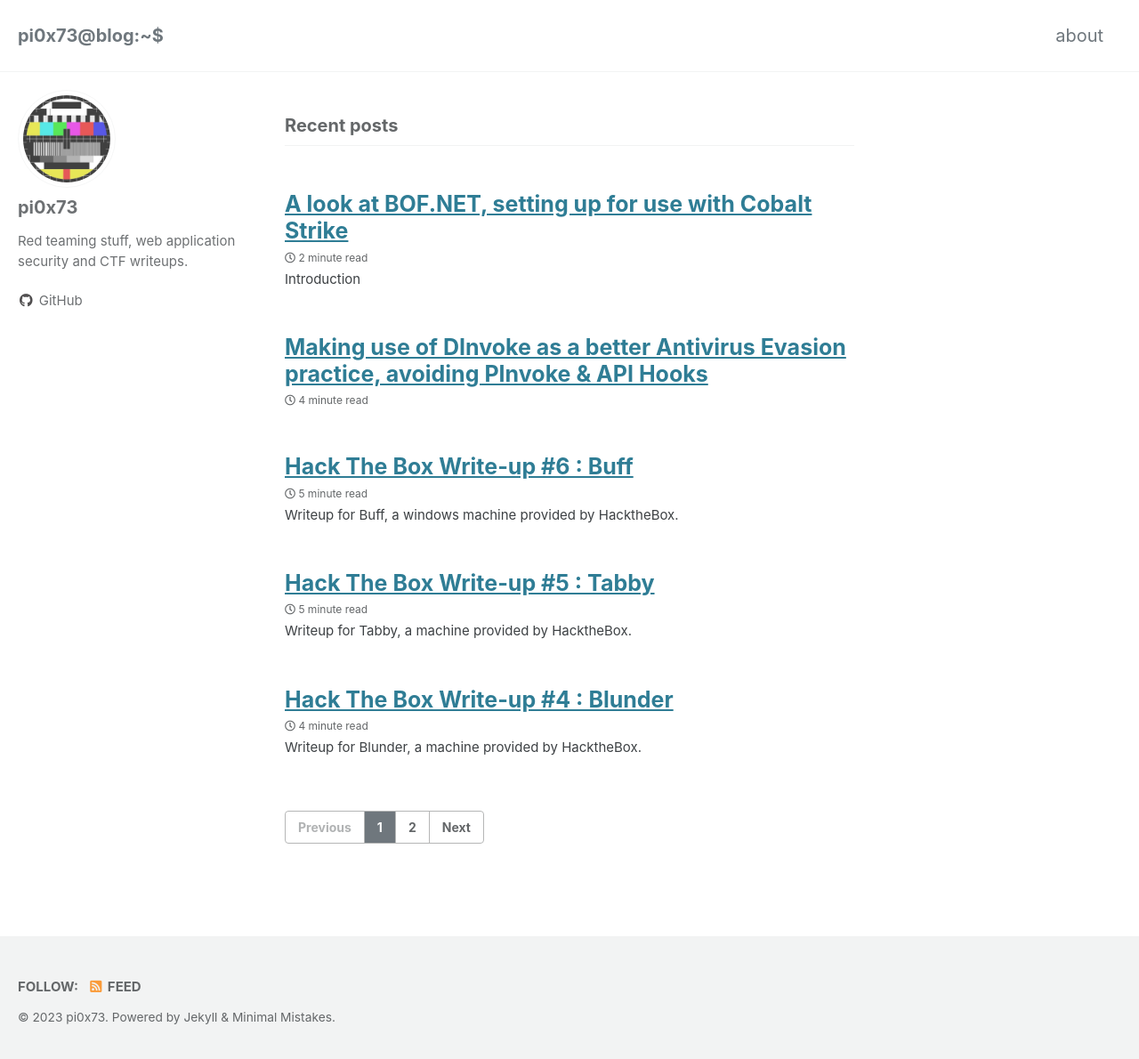
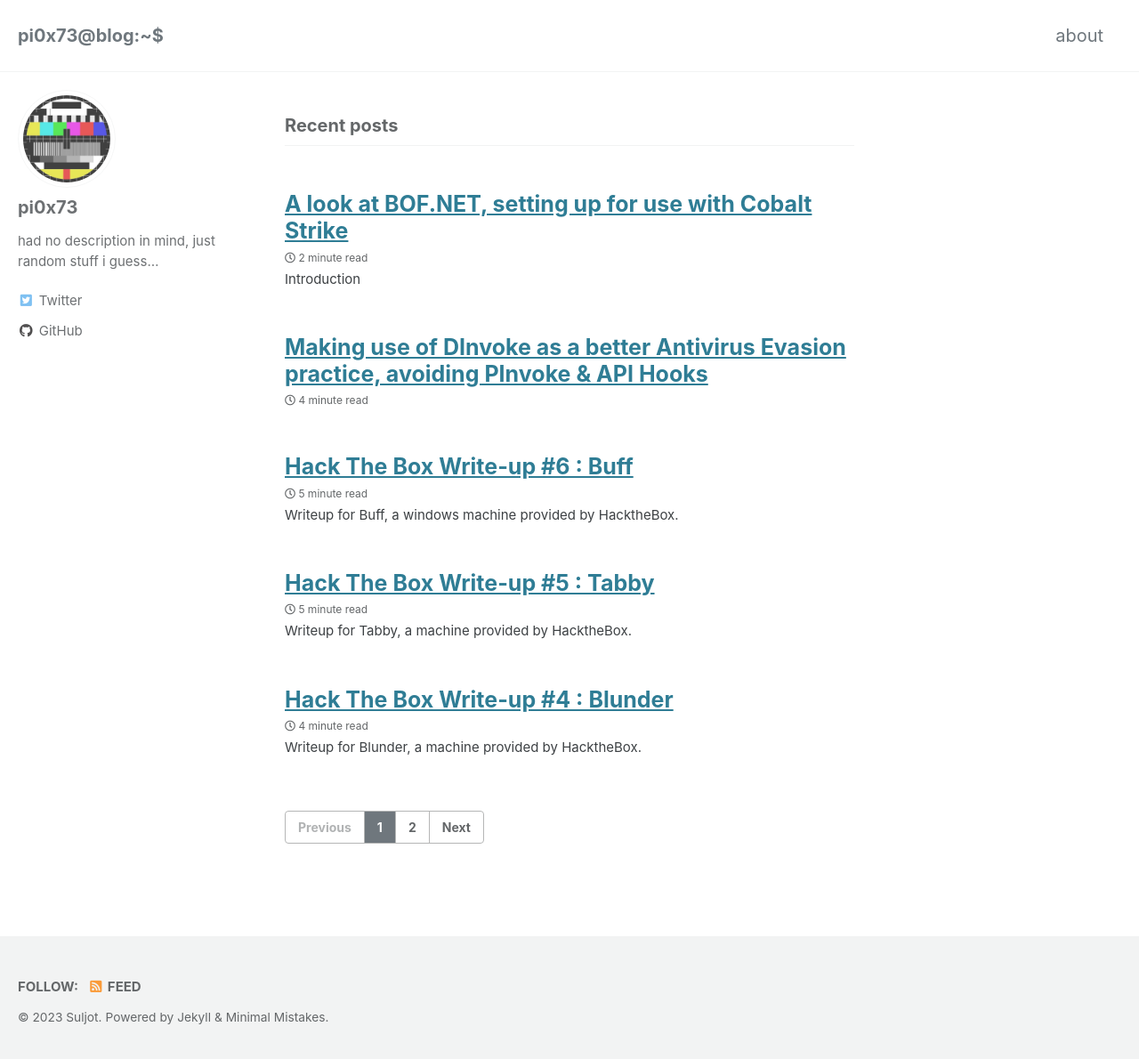
Before and after one commit to suldod/suldod.github.io.bak, a Jekyll site: the page built from index.html, in a window 1280 px wide and 1193 px high. Shown: the top 1190 px of the window at 89% size. Built offline with Jekyll 4.4.1, drawn with Linux system fonts in a browser that asks for light colours; cached includes are drawn as plain includes; the list of posts is cut into pages by our own code.

Commit message:
Update _config.yml

```diff
--- a/_config.yml
+++ b/_config.yml
@@ -19,8 +19,8 @@ locale                   : "en-US"
 title                    : "pi0x73@blog:~$"
 title_separator          : "-"
 subtitle                 : # site tagline that appears below site title in masthead
-name                     : "pi0x73"
-description              : "Red teaming stuff, web application security and CTF writeups"
+name                     : "Suljot"
+description              : "had no description in mind, just random stuff i guess..."
 url                      : # the base hostname & protocol for your site e.g. "https://mmistakes.github.io"
 baseurl                  : # the subpath of your site, e.g. "/blog"
 repository               : # GitHub username/repo-name e.g. "mmistakes/minimal-mistakes"
@@ -96,7 +96,7 @@ analytics:
 author:
   name             : "pi0x73"
   avatar           : "/assets/images/logo.jpg"
-  bio              : "Red teaming stuff, web application security and CTF writeups."
+  bio              : "had no description in mind, just random stuff i guess..."
   location         :
   email            :
   links:
@@ -108,7 +108,7 @@ author:
       # url: "https://your-website.com"
     - label: "Twitter"
       icon: "fab fa-fw fa-twitter-square"
-      # url: "https://twitter.com/"
+      url: "https://twitter.com/suljotgjokaa"
     - label: "Facebook"
       icon: "fab fa-fw fa-facebook-square"
       # url: "https://facebook.com/"
```
